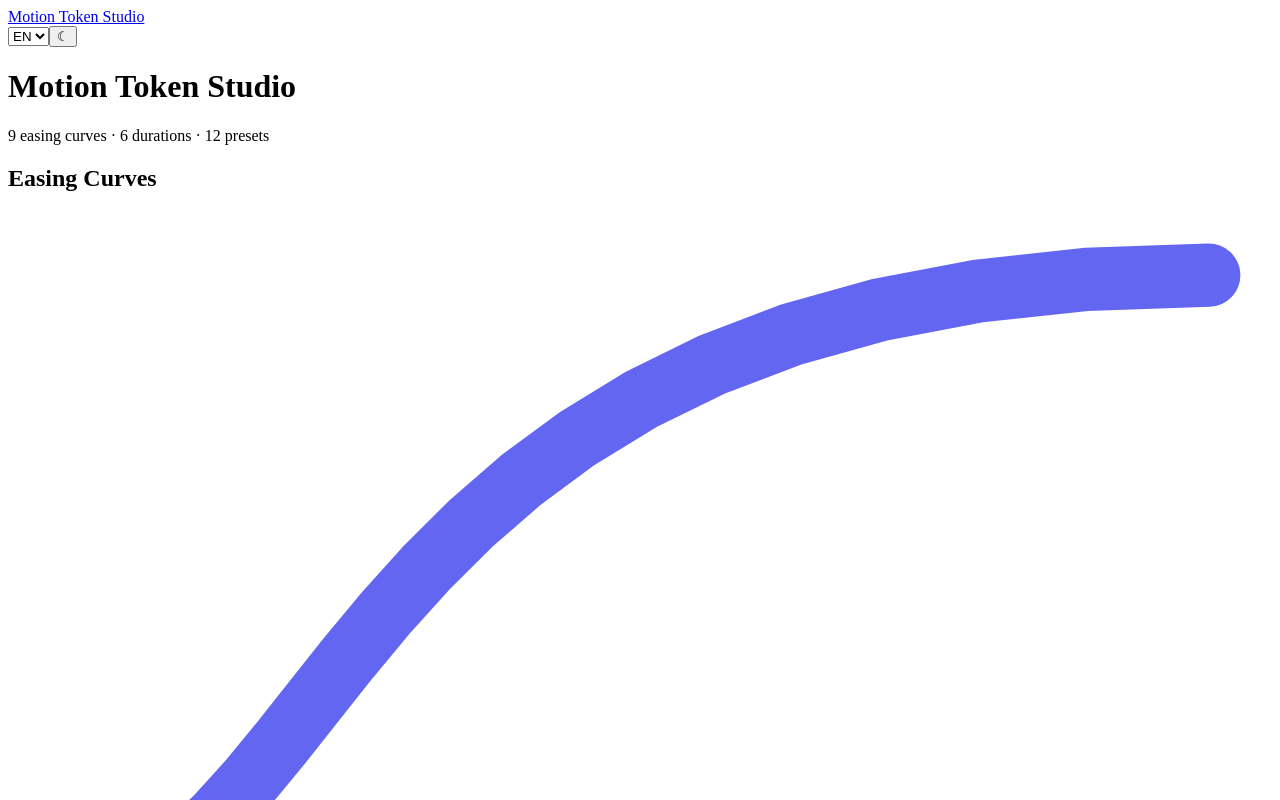
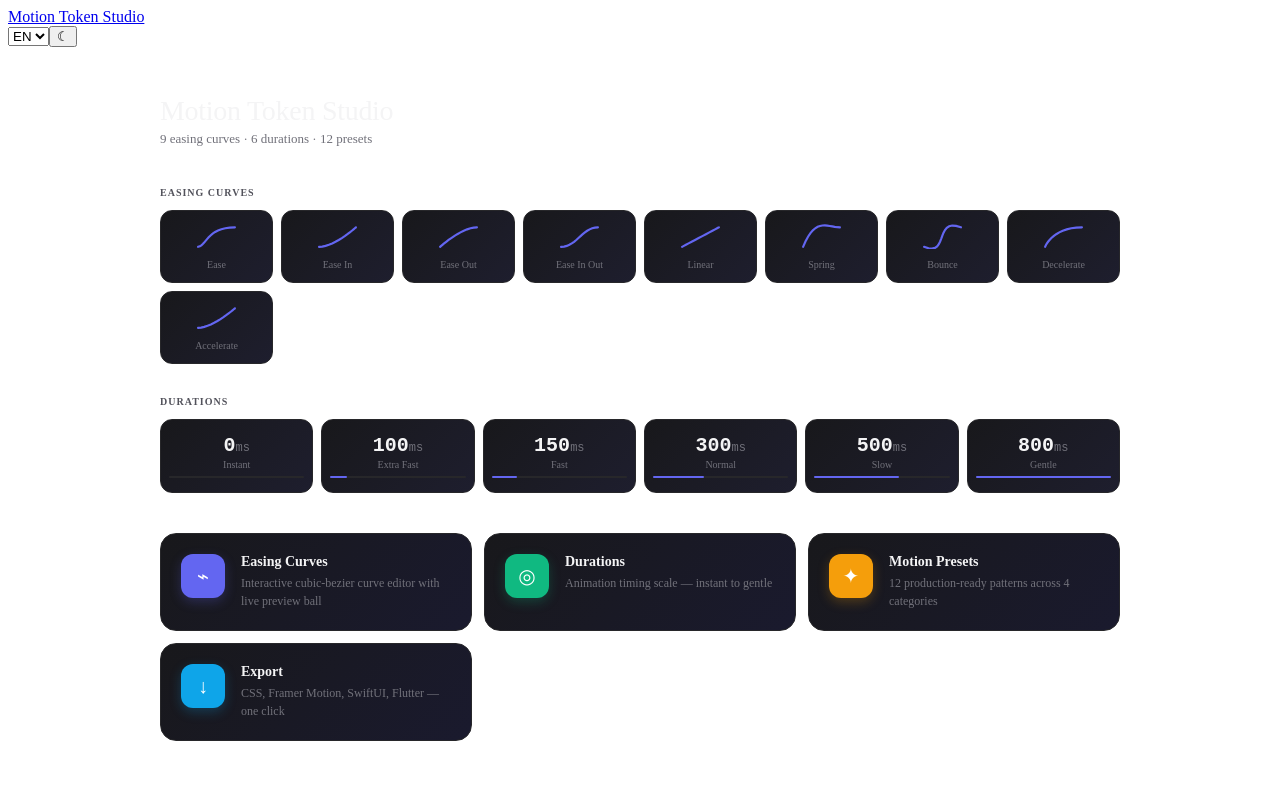
Before and after one commit to lov-alt/motion-token-studio, a React (Vite) app: page /#/ in a window 1280 px wide. Shown: the top 800 px of the page. Built offline with nearby package versions, Linux system fonts and the light colour scheme.

Commit message:
refactor: custom dark theme — inline styles, gradients, visual hierarchy

```diff
--- a/src/pages/Dashboard.tsx
+++ b/src/pages/Dashboard.tsx
@@ -2,79 +2,80 @@ import { Link } from "react-router-dom";
 import { createStore } from "../engine/tokens";
 import { sampleCurve } from "../engine/bezier";
 
-const SECTIONS = [
-  {
-    path: "/easing", label: "Easing Curves", icon: "⌁", color: "bg-indigo-500",
-    desc: "Interactive cubic-bezier curve editor with live preview ball",
-  },
-  {
-    path: "/durations", label: "Durations", icon: "◎", color: "bg-emerald-500",
-    desc: "Animation timing scale — instant to gentle",
-  },
-  {
-    path: "/presets", label: "Motion Presets", icon: "✦", color: "bg-amber-500",
-    desc: "12 production-ready patterns across 4 categories",
-  },
-  {
-    path: "/export", label: "Export", icon: "↓", color: "bg-sky-500",
-    desc: "CSS, Framer Motion, SwiftUI, Flutter — one click",
-  },
+const CARDS = [
+  { path: "/easing", label: "Easing Curves", icon: "⌁", color: "#6366f1", desc: "Interactive cubic-bezier curve editor with live preview ball" },
+  { path: "/durations", label: "Durations", icon: "◎", color: "#10b981", desc: "Animation timing scale — instant to gentle" },
+  { path: "/presets", label: "Motion Presets", icon: "✦", color: "#f59e0b", desc: "12 production-ready patterns across 4 categories" },
+  { path: "/export", label: "Export", icon: "↓", color: "#0ea5e9", desc: "CSS, Framer Motion, SwiftUI, Flutter — one click" },
 ];
 
 export default function Dashboard() {
   const store = createStore();
 
   return (
-    <div className="max-w-4xl mx-auto px-4 sm:px-6 py-8 md:py-12">
-      <h1 className="text-2xl font-light tracking-tight text-zinc-900 dark:text-zinc-100 mb-2">
-        Motion Token Studio
-      </h1>
-      <p className="text-sm text-zinc-500 dark:text-zinc-400 mb-10">
+    <div style={{ maxWidth: 960, margin: "0 auto", padding: "48px 24px" }}>
+      <h1 style={{ fontSize: 28, fontWeight: 300, color: "#f4f4f5", margin: "0 0 4px", letterSpacing: "-0.01em" }}>Motion Token Studio</h1>
+      <p style={{ fontSize: 13, color: "#71717a", margin: "0 0 40px" }}>
         {store.easings.length} easing curves · {store.durations.length} durations · {store.presets.length} presets
       </p>
 
       {/* Easing miniatures */}
-      <h2 className="text-[11px] font-semibold text-zinc-400 uppercase tracking-wider mb-3">Easing Curves</h2>
-      <div className="grid grid-cols-3 sm:grid-cols-5 lg:grid-cols-9 gap-2 mb-10">
+      <h3 style={{ fontSize: 10, fontWeight: 600, color: "#52525b", textTransform: "uppercase", letterSpacing: "0.1em", marginBottom: 12 }}>Easing Curves</h3>
+      <div style={{ display: "grid", gridTemplateColumns: "repeat(auto-fill, minmax(100px, 1fr))", gap: 8, marginBottom: 32 }}>
         {store.easings.map((c) => {
-          const pts = sampleCurve(c.x1, c.y1, c.x2, c.y2, 20);
-          const d = `M ${2 + pts[0].x * 36} ${22 - pts[0].y * 20} ` + pts.slice(1).map((p) => `L ${2 + p.x * 36} ${22 - p.y * 20}`).join(" ");
+          const pts = sampleCurve(c.x1, c.y1, c.x2, c.y2, 15);
+          const d = pts.map((p, i) => `${i === 0 ? "M" : "L"} ${3 + p.x * 34} ${22 - p.y * 18}`).join(" ");
           return (
-            <Link key={c.id} to="/easing"
-              className="bg-white dark:bg-zinc-900 border border-zinc-200/60 dark:border-zinc-800/60 rounded-xl p-3 hover:shadow-md hover:-translate-y-0.5 transition-all">
-              <svg viewBox="0 0 40 24" className="w-full h-8 mb-1.5">
+            <Link key={c.id} to="/easing" style={{
+              background: "linear-gradient(135deg, #18181b, #1e1e2e)", borderRadius: 12,
+              border: "1px solid #27272a", padding: "12px 10px", textDecoration: "none",
+              transition: "all 0.15s",
+            }}>
+              <svg viewBox="0 0 40 24" style={{ width: "100%", height: 26 }}>
                 <path d={d} fill="none" stroke="#6366f1" strokeWidth="2" strokeLinecap="round" />
               </svg>
-              <span className="text-[10px] font-medium text-zinc-600 dark:text-zinc-400">{c.name}</span>
+              <span style={{ fontSize: 10, fontWeight: 500, color: "#71717a", marginTop: 6, display: "block", textAlign: "center" }}>{c.name}</span>
             </Link>
           );
         })}
       </div>
 
       {/* Duration bar */}
-      <h2 className="text-[11px] font-semibold text-zinc-400 uppercase tracking-wider mb-3">Durations</h2>
-      <div className="flex gap-2 mb-10">
+      <h3 style={{ fontSize: 10, fontWeight: 600, color: "#52525b", textTransform: "uppercase", letterSpacing: "0.1em", marginBottom: 12 }}>Durations</h3>
+      <div style={{ display: "flex", gap: 8, marginBottom: 40 }}>
         {store.durations.map((d) => (
-          <Link key={d.id} to="/durations"
-            className="flex-1 bg-white dark:bg-zinc-900 border border-zinc-200/60 dark:border-zinc-800/60 rounded-xl p-3 text-center hover:shadow-md hover:-translate-y-0.5 transition-all">
-            <span className="text-lg font-mono font-bold text-zinc-700 dark:text-zinc-300 tabular-nums">{d.ms}</span>
-            <span className="text-[11px] text-zinc-400 font-normal ml-0.5">ms</span>
-            <p className="text-[10px] text-zinc-400 mt-0.5">{d.name}</p>
+          <Link key={d.id} to="/durations" style={{
+            flex: 1, textAlign: "center", padding: "14px 8px",
+            background: "linear-gradient(135deg, #18181b, #1e1e2e)", borderRadius: 12,
+            border: "1px solid #27272a", textDecoration: "none",
+            transition: "all 0.15s",
+          }}>
+            <div style={{ fontSize: 20, fontWeight: 700, color: "#f4f4f5", fontFamily: "monospace" }}>{d.ms}<span style={{ fontSize: 12, fontWeight: 400, color: "#71717a" }}>ms</span></div>
+            <div style={{ fontSize: 10, color: "#71717a", marginTop: 2 }}>{d.name}</div>
+            <div style={{ height: 2, background: "#27272a", borderRadius: 1, marginTop: 6 }}>
+              <div style={{ height: "100%", background: "#6366f1", borderRadius: 1, width: `${(d.ms / 800) * 100}%` }} />
+            </div>
           </Link>
         ))}
       </div>
 
       {/* Module cards */}
-      <div className="grid grid-cols-1 sm:grid-cols-2 gap-3">
-        {SECTIONS.map((m) => (
-          <Link key={m.path} to={m.path}
-            className="flex items-start gap-4 p-5 rounded-2xl border border-zinc-200/60 dark:border-zinc-800/60 bg-white dark:bg-zinc-900/60 hover:shadow-lg hover:-translate-y-0.5 transition-all">
-            <div className={`w-10 h-10 shrink-0 rounded-xl ${m.color} flex items-center justify-center text-white text-lg shadow-sm`}>
+      <div style={{ display: "grid", gridTemplateColumns: "repeat(auto-fill, minmax(280px, 1fr))", gap: 12 }}>
+        {CARDS.map((m) => (
+          <Link key={m.path} to={m.path} style={{
+            display: "flex", alignItems: "flex-start", gap: 16, padding: 20,
+            borderRadius: 16, border: "1px solid #27272a",
+            background: "linear-gradient(135deg, #18181b 0%, #1a1a2e 100%)",
+            textDecoration: "none", transition: "all 0.2s",
+          }}
+            onMouseEnter={(e) => { e.currentTarget.style.borderColor = m.color; e.currentTarget.style.transform = "translateY(-2px)"; e.currentTarget.style.boxShadow = `0 8px 24px ${m.color}20`; }}
+            onMouseLeave={(e) => { e.currentTarget.style.borderColor = "#27272a"; e.currentTarget.style.transform = "translateY(0)"; e.currentTarget.style.boxShadow = "none"; }}>
+            <div style={{ width: 44, height: 44, borderRadius: 12, background: m.color, display: "flex", alignItems: "center", justifyContent: "center", fontSize: 20, color: "#fff", flexShrink: 0, boxShadow: `0 4px 12px ${m.color}40` }}>
               {m.icon}
             </div>
             <div>
-              <h3 className="font-medium text-sm text-zinc-900 dark:text-zinc-100">{m.label}</h3>
-              <p className="text-xs text-zinc-500 dark:text-zinc-400 mt-0.5">{m.desc}</p>
+              <h3 style={{ fontSize: 14, fontWeight: 600, color: "#f4f4f5", margin: "0 0 4px" }}>{m.label}</h3>
+              <p style={{ fontSize: 12, color: "#71717a", margin: 0, lineHeight: 1.5 }}>{m.desc}</p>
             </div>
           </Link>
         ))}
```
Also changed, not shown: 1 other file (tests, documents, lock files or other folders).
